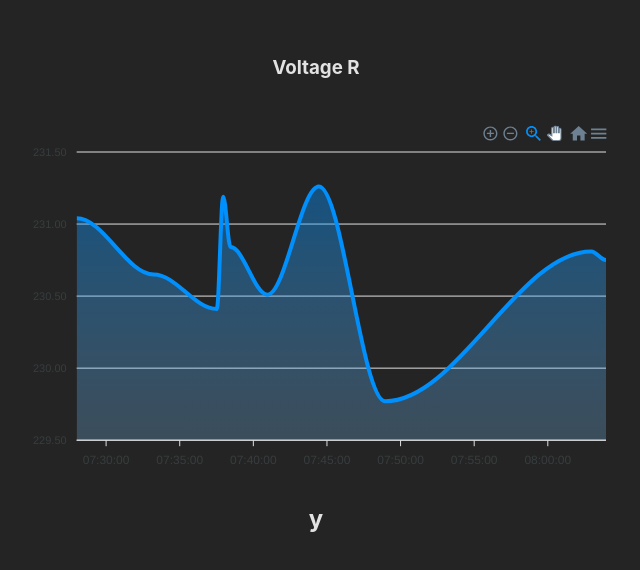
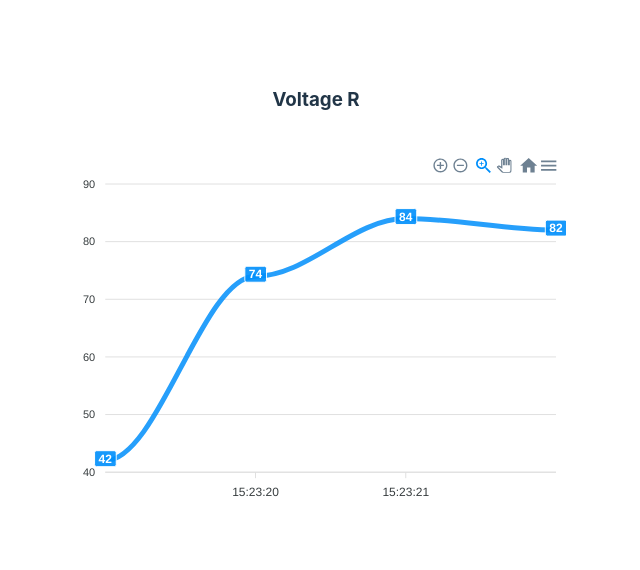
Before and after one commit to RvcePrajwalKMca/apexcharts_react, a React (Vite) app: page / in a window 1280 px wide. Shown: the part 106-676 px from the top of the page, without its empty margins (324-964 px from the left). Built offline with nearby package versions, Linux system fonts and the light colour scheme.

Commit message:
live chart done

```diff
--- a/package.json
+++ b/package.json
@@ -9,7 +9,12 @@
     "preview": "vite preview"
   },
   "dependencies": {
+    "apexcharts": "^3.36.1",
+    "moment": "^2.29.4",
+    "mqtt": "^4.3.7",
+    "mqtt-react-hooks": "^3.0.0-alpha.2",
     "react": "^18.2.0",
+    "react-apexcharts": "^1.4.0",
     "react-dom": "^18.2.0"
   },
   "devDependencies": {
--- a/src/Livechart.jsx
+++ b/src/Livechart.jsx
@@ -1,123 +1,149 @@
-import React, {useState, useEffect} from "react";
-import './Livechart.css';
-import ReactApexChart from 'react-apexcharts';
+import React, { useState, useEffect } from "react";
+import "./Livechart.css";
+import ReactApexChart from "react-apexcharts";
+// import moment from "moment";
+// import mqtt from "mqtt";
 
-function Livechart(){
-
-    var [count,setCount] = useState({
-        value : "x"
-    })
-
-    function getData(){
-        // const x = Math.random().toFixed(2);
-        // return {
-        //     series: [{
-        //       name: 'Voltage-R',
-        //       data: [
-        //         251.04, 210.65,
-        //         210.41, 251.19,
-        //         230.84, 230.51,
-        //         231.26, 229.77,
-        //         230.81, 230.75
-        //       ]
-        //     }],
-        //     options: {
-        //       chart: {
-        //         height: 350,
-        //         type: 'area'
-        //       },
-        //       dataLabels: {
-        //         enabled: false
-        //       },
-        //       stroke: {
-        //         curve: 'smooth'
-        //       },
-        //       xaxis: {
-        //         type: 'datetime',
-        //         categories: [
-        //           '2022-10-27T07:33:14.908Z',
-        //           '2022-10-27T07:37:31.793Z',
-        //           '2022-10-27T07:37:57.700Z',
-        //           '2022-10-27T07:38:27.715Z',
-        //           '2022-10-27T07:40:57.755Z',
-        //           '2022-10-27T07:44:27.730Z',
-        //           '2022-10-27T07:48:57.751Z',
-        //           '2022-10-27T08:02:57.737Z',
-        //           '2022-10-27T08:03:57.724Z',
-        //           '2022-10-27T08:13:57.724Z'
-        //         ]
-        //       },
-        //       tooltip: {
-        //         x: {
-        //           format: 'dd/MM/yy HH:mm'
-        //         },
-        //       },
-        //     },
-        //   };
-        return { value : "y" }
+function Livechart() {
+  // var [count, setCount] = useState({
+  //   value: Math.floor(Math.random() * 101).toFixed(2),
+  // });
+  function get_y_axis(y_val) {
+    const y = y_val;
+    console.log(y);
+    sety_axis([...y_axis, y]);
   }
 
-    // // count.map((a)=> {a.value++;console.log(a.value);})
-    useEffect(() => {
-        const interval = setInterval(()=> {
-            setCount((x) => getData())
-        },1000);
-        return () => clearInterval(interval);
-    },[])
-
-
-    const [Volt_R,setVolt_R] = useState({
-        series: [{
-          name: 'Voltage-R',
-          data: [
-            231.04, 230.65,
-            230.41, 231.19,
-            230.84, 230.51,
-            231.26, 229.77,
-            230.81, 230.75
-          ]
-        }],
+  function get_x_axis(x_val) {
+    let x = x_val;
+    console.log(x);
+    setx_axis([...x_axis, x]);
+  }
+  const [x_axis, setx_axis] = useState([]);
+  const [y_axis, sety_axis] = useState([]);
+  const [Volt_R, setVolt_R] = useState({
+    series: [
+      {
+        name: "Voltage-R",
+        data: [],
+      },
+    ],
     options: {
       chart: {
         height: 350,
-            type: 'area'
+        type: "area",
+        animations: {
+          enabled: true,
+          easing: "easeinout",
+          speed: 800,
+          animateGradually: {
+            enabled: true,
+            delay: 150,
+          },
+          dynamicAnimation: {
+            enabled: true,
+            speed: 350,
+          },
+        },
       },
       dataLabels: {
-            enabled: false
+        enabled: true,
       },
       stroke: {
-            curve: 'smooth'
+        curve: "smooth",
       },
       xaxis: {
-            type: 'datetime',
-            categories: [
-              '2022-10-27T07:28:00.604Z',
-              '2022-10-27T07:33:14.908Z',
-              '2022-10-27T07:37:31.793Z',
-              '2022-10-27T07:37:57.700Z',
-              '2022-10-27T07:38:27.715Z',
-              '2022-10-27T07:40:57.755Z',
-              '2022-10-27T07:44:27.730Z',
-              '2022-10-27T07:48:57.751Z',
-              '2022-10-27T08:02:57.737Z',
-              '2022-10-27T08:03:57.724Z'
-            ]
+        type: "datetime",
+        categories: [],
       },
       tooltip: {
         x: {
-              format: 'dd/MM/yy HH:mm'
+          format: "HH:mm:ss",
         },
       },
     },
-      })
+  });
 
+  function getData1() {
+    return {
+      series: [
+        {
+          name: "Voltage-R",
+          data: y_axis,
+        },
+      ],
+      options: {
+        chart: {
+          height: 350,
+          type: "area",
+          animations: {
+            enabled: true,
+            easing: "easeinout",
+            speed: 800,
+            animateGradually: {
+              enabled: true,
+              delay: 150,
+            },
+            dynamicAnimation: {
+              enabled: true,
+              speed: 350,
+            },
+          },
+        },
+        dataLabels: {
+          enabled: true,
+        },
+        stroke: {
+          curve: "smooth",
+        },
+        xaxis: {
+          type: "datetime",
+          categories: x_axis,
+        },
+        tooltip: {
+          x: {
+            format: "HH:mm:ss",
+          },
+        },
+      },
+    };
+  }
 
-      return(
+  // useEffect(() => {
+  //   const interval = setInterval(() => {
+  //     sety_axis((y) => get_y_axis(y_axis));
+  //   }, 1000);
+  //   return () => clearInterval(interval);
+  // }, [y_axis]);
+
+  // useEffect(() => {
+  //   const interval = setInterval(() => {
+  //     setx_axis((x) => get_x_axis(x_axis));
+  //   }, 1000);
+  //   return () => clearInterval(interval);
+  // }, [x_axis]);
+
+  useEffect(() => {
+    const interval = setInterval(() => {
+      get_x_axis(new Date().toISOString());
+      get_y_axis(Math.floor(Math.random() * 101).toFixed(2));
+      setVolt_R((x) => getData1());
+    }, 1000);
+    return () => clearInterval(interval);
+  }, [Volt_R, x_axis, y_axis]);
+
+  return (
     <div className="livechart">
       <h3>Voltage R</h3>
-      <br/>
-      <ReactApexChart options={Volt_R.options} series={Volt_R.series} type="area" height={350} width={600} />
-        <h2>{count.value}</h2>
+      <br />
+      <ReactApexChart
+        options={Volt_R.options}
+        series={Volt_R.series}
+        type="line"
+        height={350}
+        width={500}
+      />
+      {/* <h2>{count.value}</h2> */}
     </div>
   );
 }
--- /dev/null
+++ b/src/Render_live_chart.jsx
@@ -0,0 +1,46 @@
+import React, { Component } from "react";
+import Chart from "react-apexcharts";
+
+class Render_live_chart extends Component {
+  constructor(props) {
+    super(props);
+
+    this.state = {
+      options: {
+        chart: {
+          id: "basic-bar",
+        },
+        xaxis: {
+          categories: [1991, 1992, 1993, 1994, 1995, 1996, 1997, 1998],
+        },
+      },
+      series: [
+        {
+          name: "series-1",
+          data: [30, 40, 45, 50, 49, 60, 70, 91],
+        },
+      ],
+    };
+  }
+
+
+
+  render() {
+    return (
+      <div className="app">
+        <div className="row">
+          <div className="mixed-chart">
+            <Chart
+              options={this.state.options}
+              series={this.state.series}
+              type="line"
+              width="500"
+            />
+          </div>
+        </div>
+      </div>
+    );
+  }
+}
+
+export default Render_live_chart;
--- a/src/index.css
+++ b/src/index.css
@@ -56,7 +56,7 @@ button:focus-visible {
   outline: 4px auto -webkit-focus-ring-color;
 }
 
-@media (prefers-color-scheme: dark) {
+@media (prefers-color-scheme: light) {
   :root {
     color: #213547;
     background-color: #ffffff;
```
Also changed, not shown: src/chart.js (+19 -0 lines), src/main.jsx (+8 -6 lines), src/timdemo.js (added, +47 -0 lines), apexcharts.txt, src/mqtt_in_react.txt (added), 1 other file (tests, documents, lock files or other folders). Lines whose indentation alone changed are shown as unchanged.
